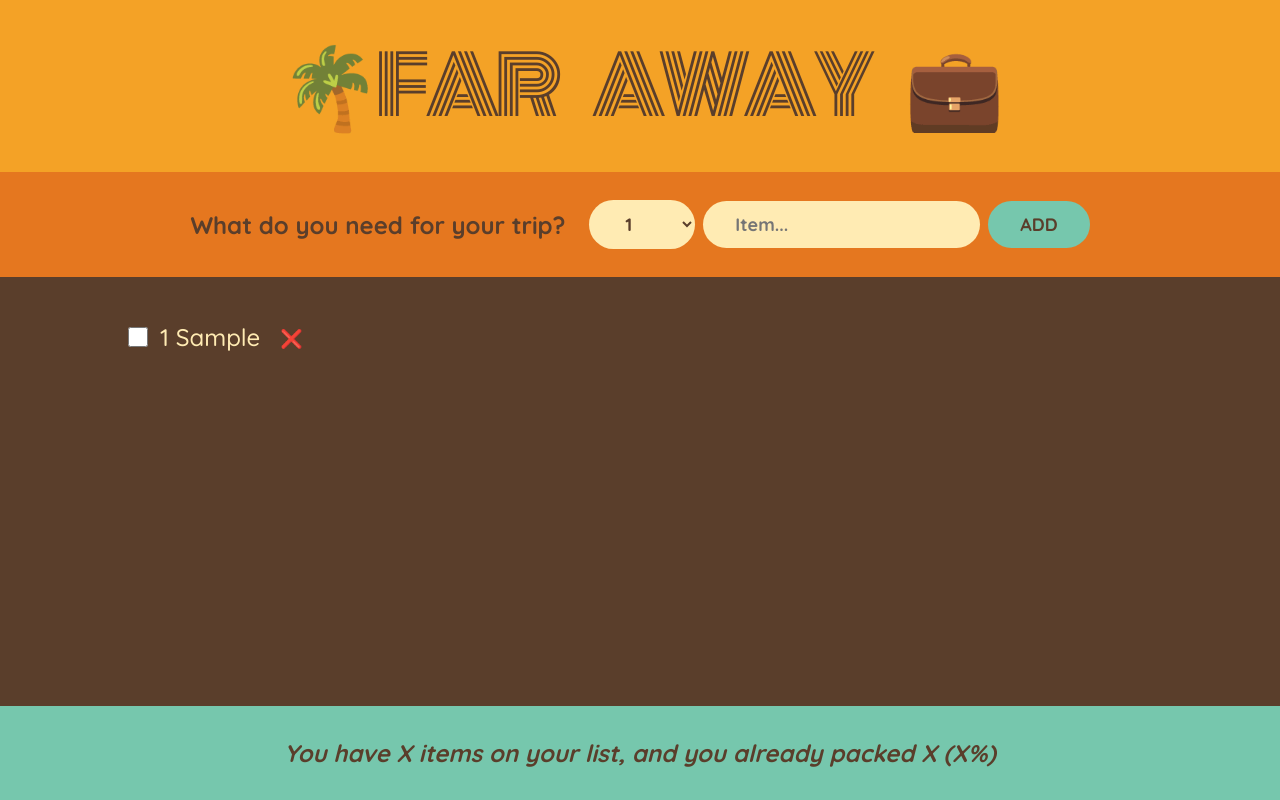
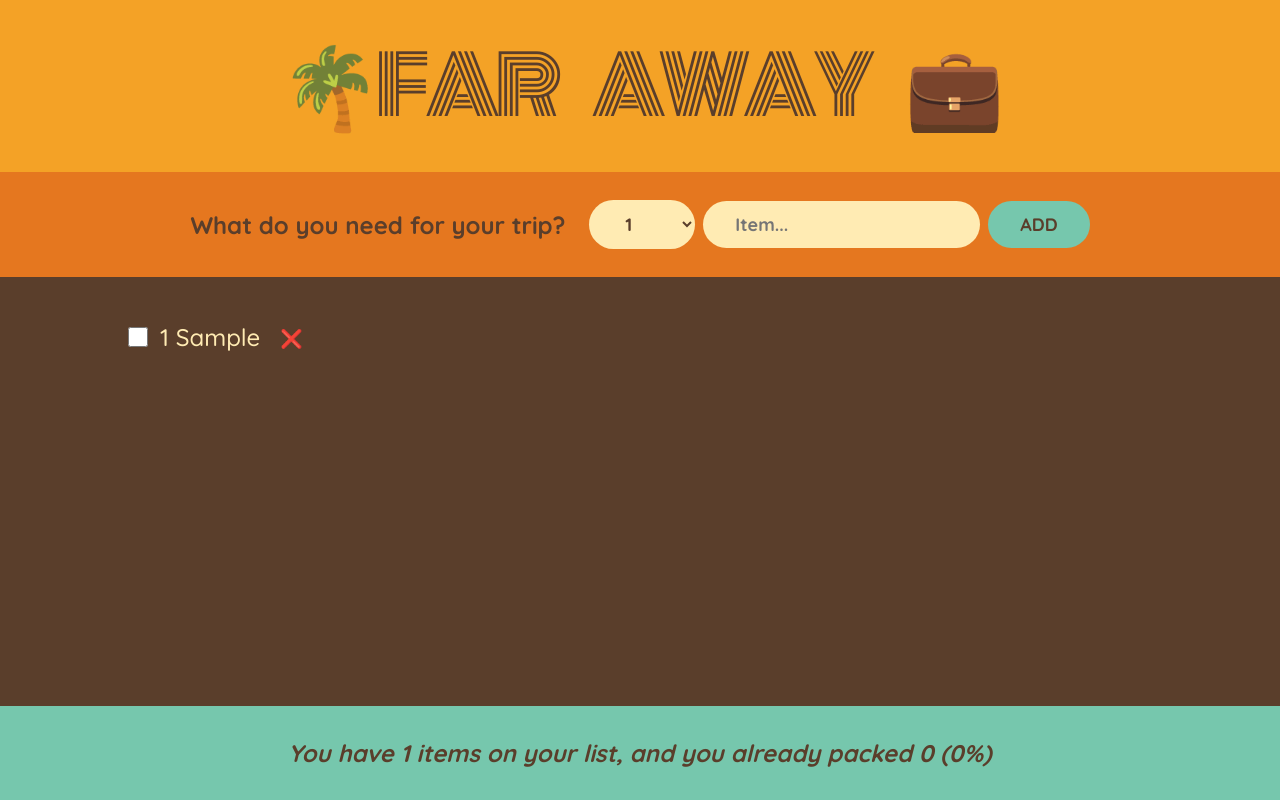
Before and after one commit to khanhpiu28/react-travel-list, a React (Create React App) app: page / in a window 1280 px wide. Both pictures are taken after typing "Sample" into the empty fields and a click on the button "ADD". Built offline with nearby package versions, Linux system fonts and the light colour scheme.

Commit message:
calculating statistics

```diff
--- a/src/App.js
+++ b/src/App.js
@@ -28,7 +28,7 @@
         onDeleteItem={handleDeleteItem}
         onToggleItem={handleToggleItem}
       />
-      <Stats />
+      <Stats items={items} />
     </div>
   );
 }
@@ -110,10 +110,24 @@
   );
 }
 
-function Stats() {
+function Stats({ items }) {
+  if (!items.length)
+    return (
+      <p className="stats">
+        <em>Start adding some items to your packing list</em>
+      </p>
+    );
+
+  const numItems = items.length;
+  const numPacked = items.filter((item) => item.packed).length;
+  const percentage = Math.round((numPacked / numItems) * 100);
   return (
     <footer className="stats">
-      <em>You have X items on your list, and you already packed X (X%)</em>
+      <em>
+        {percentage === 100
+          ? "You got everything! Ready to go"
+          : `You have ${numItems} items on your list, and you already packed ${numPacked} (${percentage}%)`}
+      </em>
     </footer>
   );
 }
```
